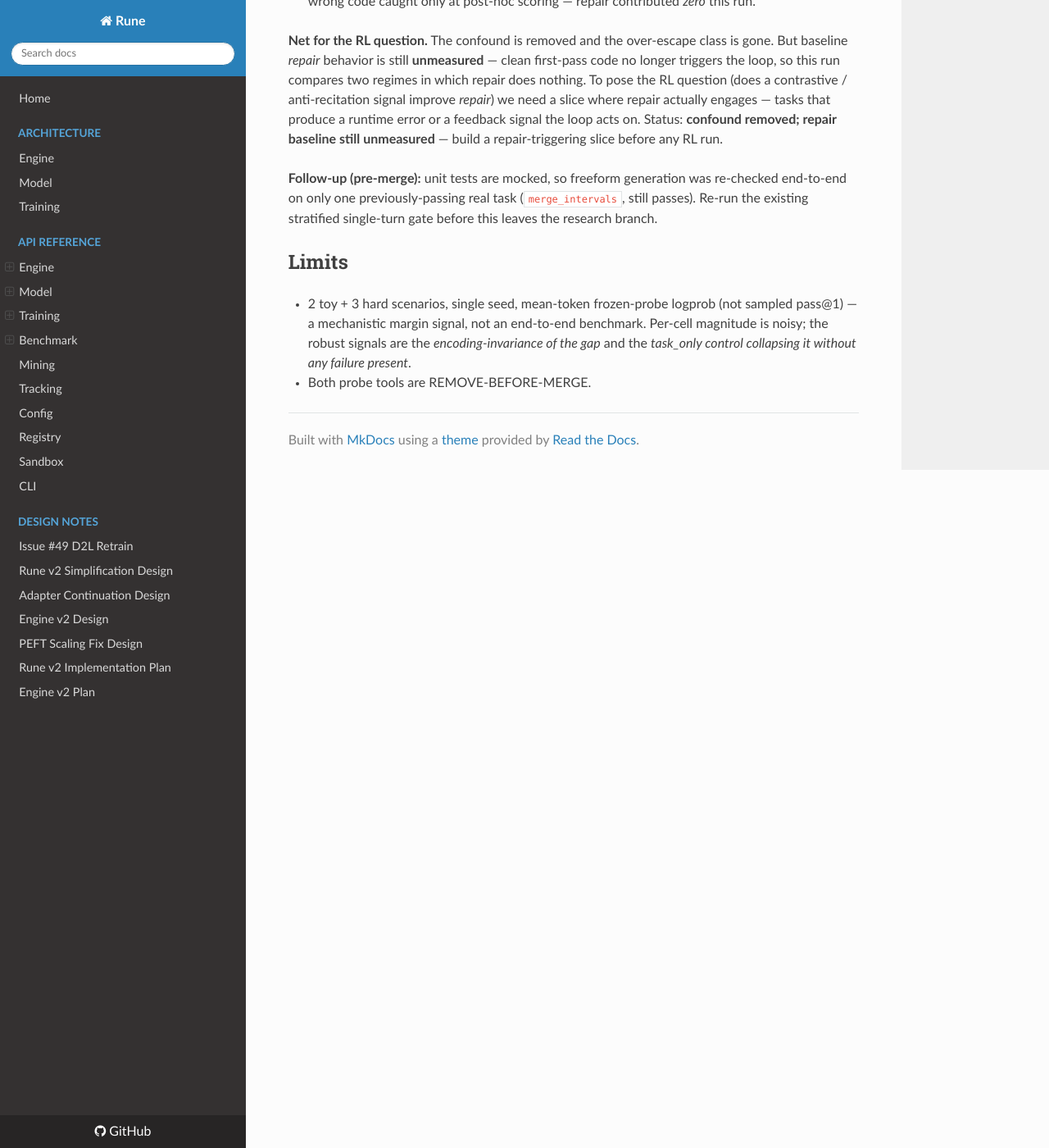
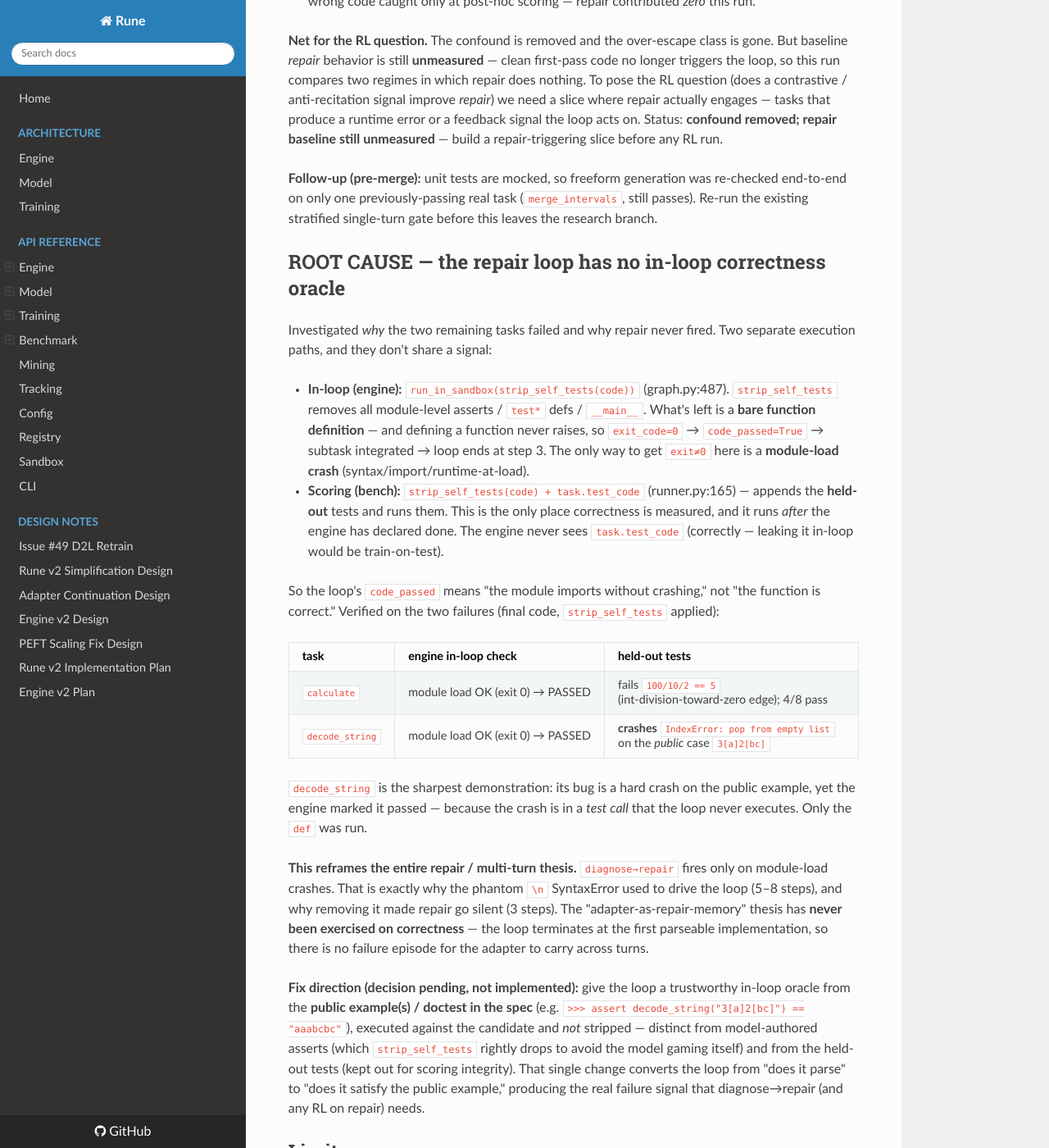
Before and after one commit to ElixirTrials/rune, an MkDocs documentation site: the page built from docs/issue52-goal3-encoding-probe-2026-06-04.md, in a window 1280 px wide and 1400 px high, scrolled down 3646 px. Shown: the whole window at 82% size. Built offline with MkDocs 1.6.1, drawn with Linux system fonts in a browser that asks for light colours; nearby versions of some CDN libraries.

Commit message:
docs: repair loop has no in-loop correctness oracle (root cause of no-repair) [remove-before-merge]
Engine in-loop signal is run_in_sandbox(strip_self_tests(code)) = bare def -> exit 0;
held-out tests run only at scoring. decode_string crashes on the public case yet the
engine marks it passed (crash is in a test call never executed in-loop). diagnose->repair
fires only on module-load crashes -> the adapter-as-repair-memory thesis was never
exercised on correctness.

Co-Authored-By: Claude Opus 4.8 <noreply@anthropic.com>

```diff
--- a/docs/issue52-goal3-encoding-probe-2026-06-04.md
+++ b/docs/issue52-goal3-encoding-probe-2026-06-04.md
@@ -150,6 +150,47 @@ removed; repair baseline still unmeasured** — build a repair-triggering slice
 on only one previously-passing real task (`merge_intervals`, still passes). Re-run the existing
 stratified single-turn gate before this leaves the research branch.
 
+## ROOT CAUSE — the repair loop has no in-loop correctness oracle
+
+Investigated *why* the two remaining tasks failed and why repair never fired. Two separate
+execution paths, and they don't share a signal:
+
+- **In-loop (engine):** `run_in_sandbox(strip_self_tests(code))` (graph.py:487). `strip_self_tests`
+  removes all module-level asserts / `test*` defs / `__main__`. What's left is a **bare function
+  definition** — and defining a function never raises, so `exit_code=0` → `code_passed=True` →
+  subtask integrated → loop ends at step 3. The only way to get `exit≠0` here is a **module-load
+  crash** (syntax/import/runtime-at-load).
+- **Scoring (bench):** `strip_self_tests(code) + task.test_code` (runner.py:165) — appends the
+  **held-out** tests and runs them. This is the only place correctness is measured, and it runs
+  *after* the engine has declared done. The engine never sees `task.test_code` (correctly — leaking
+  it in-loop would be train-on-test).
+
+So the loop's `code_passed` means "the module imports without crashing," not "the function is
+correct." Verified on the two failures (final code, `strip_self_tests` applied):
+
+| task | engine in-loop check | held-out tests |
+|---|---|---|
+| `calculate` | module load OK (exit 0) → PASSED | fails `100/10/2 == 5` (int-division-toward-zero edge); 4/8 pass |
+| `decode_string` | module load OK (exit 0) → PASSED | **crashes** `IndexError: pop from empty list` on the *public* case `3[a]2[bc]` |
+
+`decode_string` is the sharpest demonstration: its bug is a hard crash on the public example, yet the
+engine marked it passed — because the crash is in a *test call* that the loop never executes. Only
+the `def` was run.
+
+**This reframes the entire repair / multi-turn thesis.** `diagnose→repair` fires only on module-load
+crashes. That is exactly why the phantom `\n` SyntaxError used to drive the loop (5–8 steps), and why
+removing it made repair go silent (3 steps). The "adapter-as-repair-memory" thesis has **never been
+exercised on correctness** — the loop terminates at the first parseable implementation, so there is
+no failure episode for the adapter to carry across turns.
+
+**Fix direction (decision pending, not implemented):** give the loop a trustworthy in-loop oracle
+from the **public example(s) / doctest in the spec** (e.g. `>>> assert decode_string("3[a]2[bc]") ==
+"aaabcbc"`), executed against the candidate and *not* stripped — distinct from model-authored
+asserts (which `strip_self_tests` rightly drops to avoid the model gaming itself) and from the
+held-out tests (kept out for scoring integrity). That single change converts the loop from
+"does it parse" to "does it satisfy the public example," producing the real failure signal that
+diagnose→repair (and any RL on repair) needs.
+
 ## Limits
 
 - 2 toy + 3 hard scenarios, single seed, mean-token frozen-probe logprob (not sampled pass@1) — a
```
